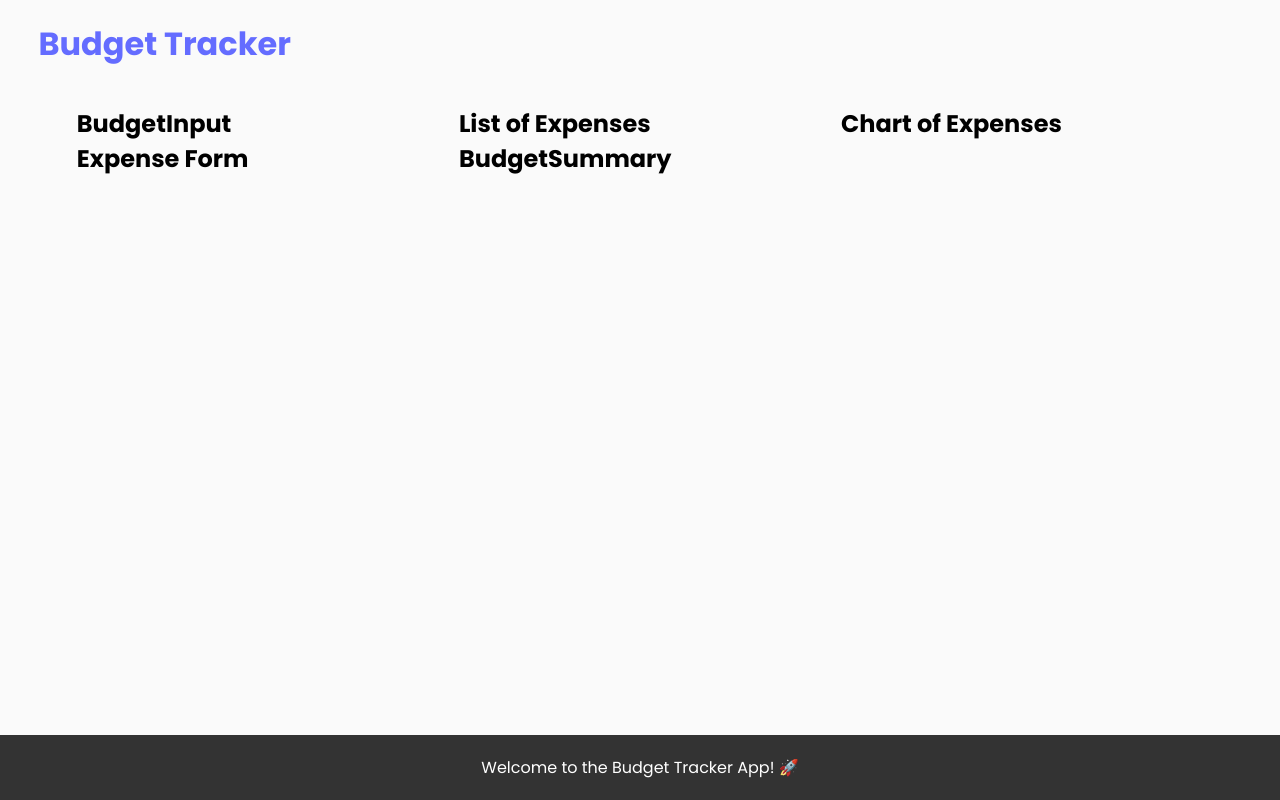
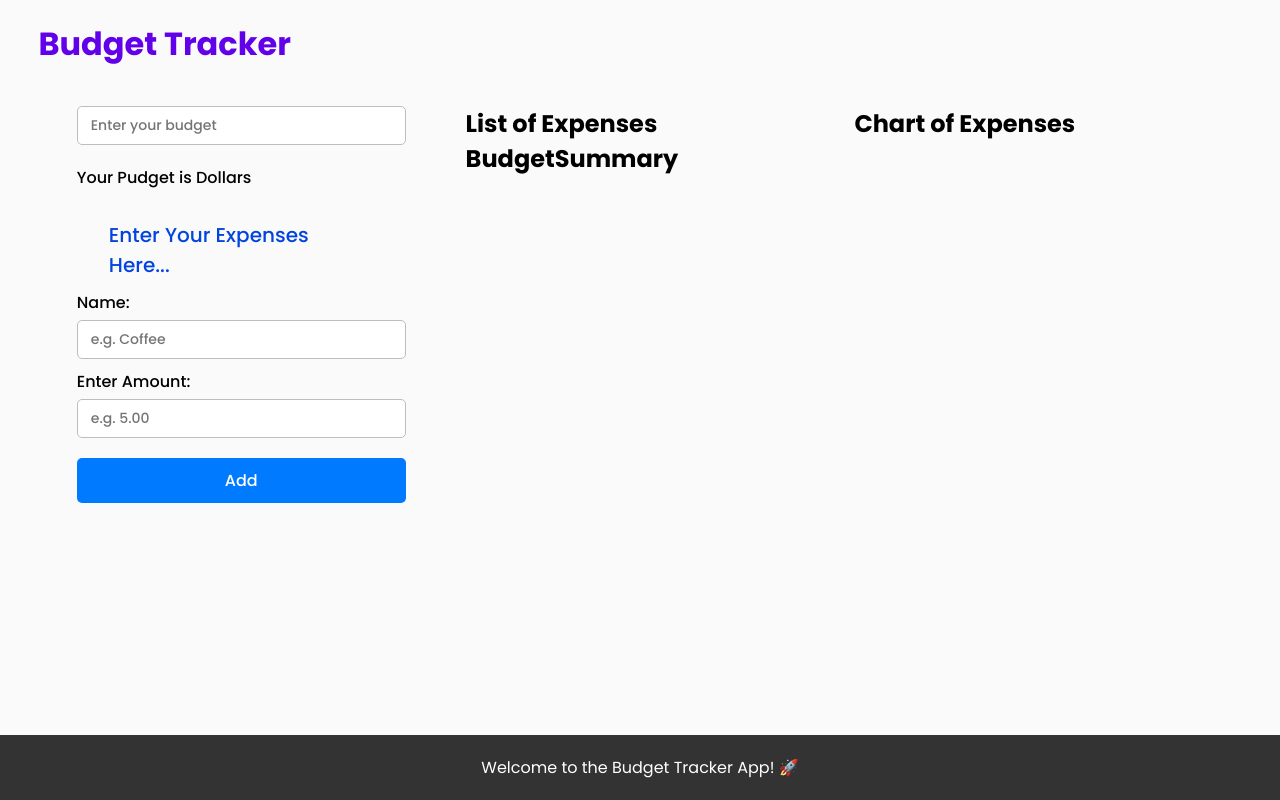
Before and after one commit to HseinKt/Brainwave_Matrix_Intern, a React (Vite) app: page /tracker in a window 1280 px wide. Built offline with nearby package versions, Linux system fonts and the light colour scheme.

Commit message:
Finished BudgetInput and ExpenseForm components

```diff
--- a/src/CSS/BugetTracker.css
+++ b/src/CSS/BugetTracker.css
@@ -7,12 +7,13 @@
 .budget-tracker-title h1 {
     font-weight: bold;
     margin: 20px 20px 0px 0px;
+    color: var(--fourth-color);
 }
 .budget-tracker-expenses {
     display: flex;
     flex-direction: row;
     justify-content: space-between;
-    gap: 20px;
+    gap: 40px;
     padding: var(--padding-page);
     width: 100%;
 }
@@ -24,3 +25,65 @@
     flex-direction: column;
     justify-content: flex-start;
 }
+
+.budget-input-container {
+    display: flex;;
+    flex-direction: column;
+    gap: 10px;
+    padding: 0px 20px 20px 0px;
+    width: 100%;
+}
+input {
+    border-radius: 5px;
+    padding: 8px 13px;
+    margin-bottom: 10px;
+    border: 1px solid var(--border-color);
+    font-size: var(--font-size-input);
+    font-weight: var(--font-weight-label);
+    width: 100%;
+    color: var(--text-color-input);
+}
+.budget-input-container p{
+    font-size: var(--font-size-label);
+    font-weight: var(--font-weight-label);
+    margin-bottom: 10px;
+}
+input:focus {
+    outline: none;
+    border: 1px solid var(--btn-color);
+    box-shadow: 0 0 5px var(--btn-color);
+}
+
+.expense-form {
+    display: flex;
+    flex-direction: column;
+    padding: 0px 20px 20px 0px;
+}
+.expense-form h3 {
+    font-size: var(--font-size-subtitle);
+    font-weight: var(--font-weight-label);
+    margin-bottom: 10px;
+    color: var(--third-color);
+    margin-inline: 1.6em;
+}
+label {
+    font-size: var(--font-size-label);
+    font-weight: var(--font-weight-label);
+    margin-bottom: 5px;
+}
+.expense-form button {
+    margin-top: 10px;
+    padding: 10px 20px;
+    background: var(--btn-color);
+    color: var(--color-white);
+    border: none;
+    border-radius: 5px;
+    cursor: pointer;
+    font-size: var(--font-size-label);
+    font-weight: var(--font-weight-label);
+    transition: background-color 0.3s ease;
+}
+.expense-form button:hover {
+    background: var(--btn-hover-color);
+    transition: background-color 0.3s ease;
+}
--- a/src/components/BudgetInput.jsx
+++ b/src/components/BudgetInput.jsx
@@ -1,8 +1,16 @@
-const BudgetInput = () => {
+const BudgetInput = (props) => {
+
     return (
-        <>
-            <h2>BudgetInput</h2>
-        </>
+        <div className="budget-input-container">
+            <input
+                type="number"
+                placeholder="Enter your budget"
+                value={props.budget}
+                onChange={(e) => props.setBudget(e.target.value)}
+                min={0}
+            />
+            <p>Your Pudget is {props.budget} Dollars</p>
+        </div>
      );
 }
 
--- a/src/components/ExpenseForm.jsx
+++ b/src/components/ExpenseForm.jsx
@@ -1,16 +1,46 @@
-const ExpenseForm = () => {
+import { useState } from "react";
+
+const ExpenseForm = ({handleAddExpense}) => {
+
+    const [name, setName] = useState('');
+    const [amount, setAmount] = useState('');
+
+    const handleSubmit = (e) => {
+        e.preventDefault();
+        // const expense = {
+        //     id: Math.floor(Math.random() * 10000),
+        //     name: name,
+        //     amount: Number(amount)
+        // }
+        if(!name || !amount) return;
+        handleAddExpense({name, amount});
+        setName('');
+        setAmount('');
+    }
+
     return (
-        <>
-            <div>
-                <h2>Expense Form</h2>
-            </div>
+        <form onSubmit={handleSubmit} className="expense-form">
+            <h3>Enter Your Expenses Here...</h3>
 
-            <div className="budget-tracker-income">
-            </div>
+            <label>Name:</label>
+            <input
+                type="text"
+                placeholder="e.g. Coffee"
+                value={name}
+                onChange={(e) => setName(e.target.value)}
+            />
 
-            <div className="budget-tracker-items">
-            </div>
-        </>
+            <label>Enter Amount:</label>
+            <input
+                type="number"
+                placeholder="e.g. 5.00"
+                value={amount}
+                onChange={(e) => setAmount(e.target.value)}
+                min={0}
+            />
+
+            <button type="submit">Add</button>
+        </form>
      );
 }
 
--- a/src/index.css
+++ b/src/index.css
@@ -4,30 +4,39 @@
   --body-color: rgb(250, 250, 250);
   --color-white: rgb(255, 255, 255);
 
-  --text-color-second: rgb(68, 68, 68);
-  --text-color-third: rgb(30, 159, 171);
-  --text-color-fourth: #777;
+  /* --text-color-second: rgb(68, 68, 68);
+  --text-color-third: rgb(2, 68, 223);
+  --text-color-fourth: #777; */
 
   --first-color: rgb(110, 87, 224);
-  --first-color-hover: rgb(40, 91, 212);
+  --first-color-hover: rgb(30, 159, 171);
 
   --second-color: rgb(0, 201, 255);
-  --third-color: rgb(192, 166, 49);
+  --third-color: rgb(2, 68, 223);
+  --fourth-color: #6200ea;
+  --fourth-hover-color: #3700b3;
+  --fifth-color: rgb(192, 166, 49);
   --first-shadow-color: rgba(0, 0, 0, 0.1);
-  --text-color-input: rgb(0, 0, 0);
+  --text-color-input: #777;
 
   --dark-mode-bg: #181818;
   --dark-mode-text: #FFFFFF;
 
   --nav-bg: rgba(30, 30, 30, 0.9);
 
-  --button-bg: #007bff;
-  --button-text: #fff;
-  --btn-color: #6200ea;
-  --btn-hover-color: #3700b3;
+  --btn-text: #fff;
+  --btn-color: #007bff;
+  --btn-hover-color: #0067d4;
 
   --padding-inline: 6vw;
   --padding-page: 3vw;
+
+  --border-color: rgb(192, 188, 188);
+  --font-weight-label: 500;
+  --font-size-label: 16px;
+  --font-size-input: 14px;
+  --font-size-title: 24px;
+  --font-size-subtitle: 20px;
 }
 *{
   margin: 0;
@@ -59,7 +68,7 @@ body {
 .btn{
   font-weight: 500;
   padding: 12px 20px;
-  background: var(--btn-color);
+  background: var(--fourth-color);
   color: var(--color-white);
   border: none;
   border-radius: 10px;
@@ -67,7 +76,7 @@ body {
   transition: .4s;
 }
 .btn:hover{
-  background: var(--btn-hover-color);
+  background: var(--fourth-hover-color);
 }
 
 .not-found {
--- a/src/pages/BugetTracker.jsx
+++ b/src/pages/BugetTracker.jsx
@@ -1,6 +1,6 @@
 import { Link } from 'react-router-dom';
 import '../CSS/BugetTracker.css';
-import { useState } from 'react';
+import { useEffect, useState } from 'react';
 import ExpenseChart from '../components/ExpenseChart';
 import ExpenseList from '../components/ExpenseList';
 import ExpenseForm from '../components/ExpenseForm';
@@ -8,8 +8,11 @@ import BudgetInput from '../components/BudgetInput';
 import BudgetSummary from '../components/BudgetSummary';
 
 const BugetTracker = () => {
-    const [budget, setBudget] = useState('');
     const [expenses, setExpenses] = useState([]);
+    const [budget, setBudget] = useState(() => {
+        const savedBudget = localStorage.getItem('budget');
+        return savedBudget ? Number(savedBudget) : '';
+    });
 
     const handleAddExpense = (expense) => {
         setExpenses([...expenses, expense]);
@@ -21,6 +24,10 @@ const BugetTracker = () => {
     }
 
     const remaining = budget - expenses.reduce((acc, expense) => acc - expense.amount, budget);
+
+    useEffect(() => {
+        localStorage.setItem('budget', budget);
+    }, [budget]);
 
     return (
         <div className="budget-tracker-container">
@@ -35,6 +42,9 @@ const BugetTracker = () => {
                 <div className="budget-tracker-data">
                     <BudgetInput budget={budget} setBudget={setBudget}/>
                     <ExpenseForm handleAddExpense={handleAddExpense}/>
+                    {/* <p>{expenses[0].name}</p>
+                    {console.log(expenses[0].name)} */}
+
                 </div>
 
                 <div className="budget-tracker-list">
```
